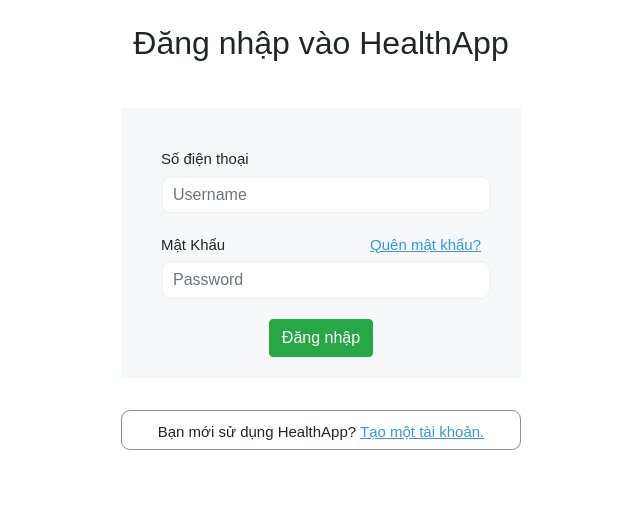
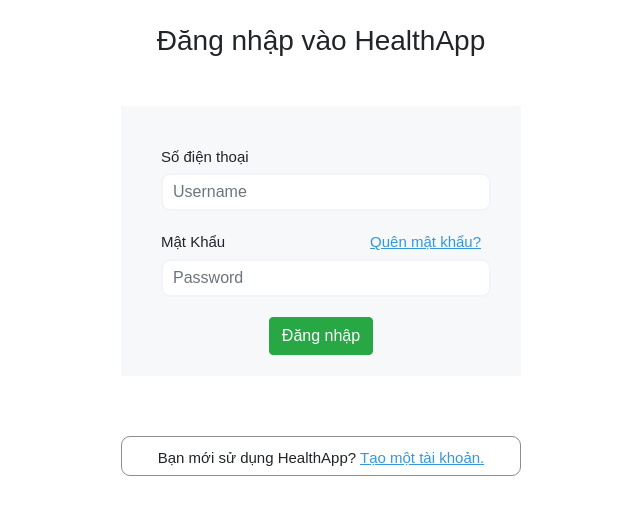
Before and after one commit to trinhvuduc/introSE-demo, a React (Create React App) app in the folder client/: page /login in a window 1280 px wide. Shown: the top 514 px of the page, without its empty margins (319-959 px from the left). Built offline with nearby package versions, Linux system fonts and the light colour scheme; no server answers.

Commit message:
update Login v2

```diff
--- a/client/src/components/auth/LoginForm.css
+++ b/client/src/components/auth/LoginForm.css
@@ -55,8 +55,8 @@
 }
 
 .newAccount{
-    margin-top:430px;
-    margin-left: 570px;
+    /* margin-top:430px; */
+    /* margin-left: 570px; */
     width: 400px;
     height: 40px;
     padding-top: 10px;
@@ -67,6 +67,8 @@
     transform: translate(-50%, -50%);
     background: #fff;
     text-align: center;
+    top: 57%;
+    left: 50%;
 }
 
 .newAccount span{
--- a/client/src/components/auth/LoginForm.js
+++ b/client/src/components/auth/LoginForm.js
@@ -40,7 +40,7 @@
       <Row>
         <Col />
         <Col md={6} xs={12} className='text-center mt-3'>
-          <h2 className='my-2'>Đăng nhập vào HealthApp</h2>
+          <h3 className='my-2'>Đăng nhập vào HealthApp</h3>
             <div className='box'>
             <h7 className='text-1'>Số điện thoại</h7>
           <AlertMessage info={alert} />
```
